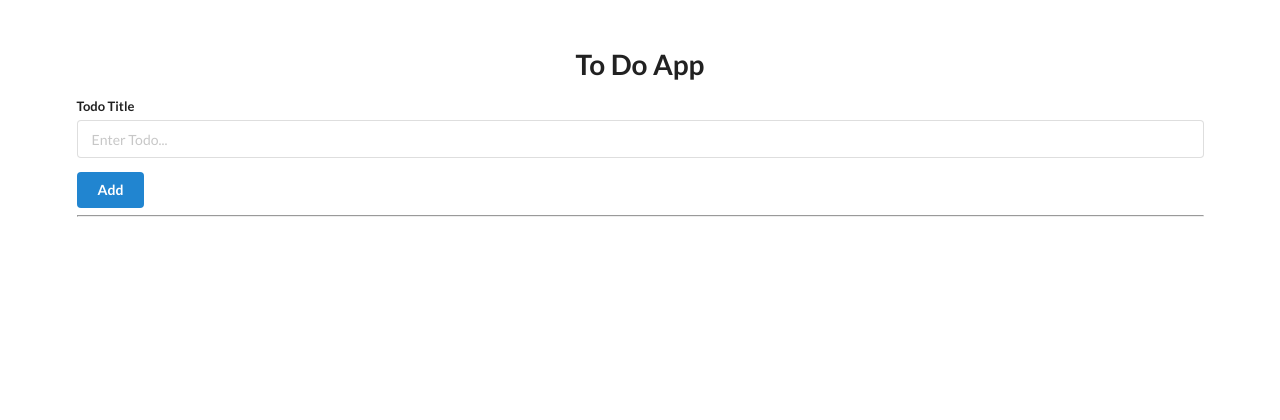
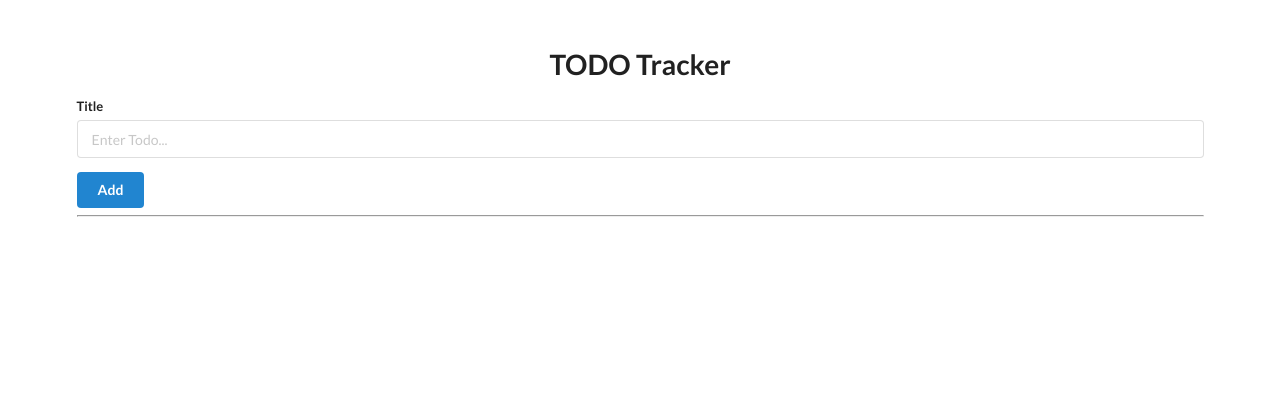
Before and after one commit to devbro1/gcp-k8s-simple-website, a Flask app: page / in a window 1280 px wide. Shown: the top 420 px of the page. Run offline with Flask 3, Linux system fonts and the light colour scheme.

Commit message:
some minor changes

```diff
--- a/todo-website/templates/base.html
+++ b/todo-website/templates/base.html
@@ -4,7 +4,7 @@
 <head>
     <meta charset="UTF-8">
     <meta name="viewport" content="width=device-width, initial-scale=1.0">
-    <title>Todo App</title>
+    <title>TODO Tracker</title>
 
     <link rel="stylesheet" href="https://cdn.jsdelivr.net/npm/semantic-ui@2.4.2/dist/semantic.min.css">
     <script src="https://cdn.jsdelivr.net/npm/semantic-ui@2.4.2/dist/semantic.min.js"></script>
@@ -12,11 +12,11 @@
 
 <body>
     <div style="margin-top: 50px;" class="ui container">
-        <h1 class="ui center aligned header">To Do App</h1>
+        <h1 class="ui center aligned header">TODO Tracker</h1>
 
         <form class="ui form" action="/add" method="post">
             <div class="field">
-                <label>Todo Title</label>
+                <label>Title</label>
                 <input type="text" name="title" placeholder="Enter Todo..."><br>
             </div>
             <button class="ui blue button" type="submit">Add</button>
```
Also changed, not shown: README.md, 1 other file.
